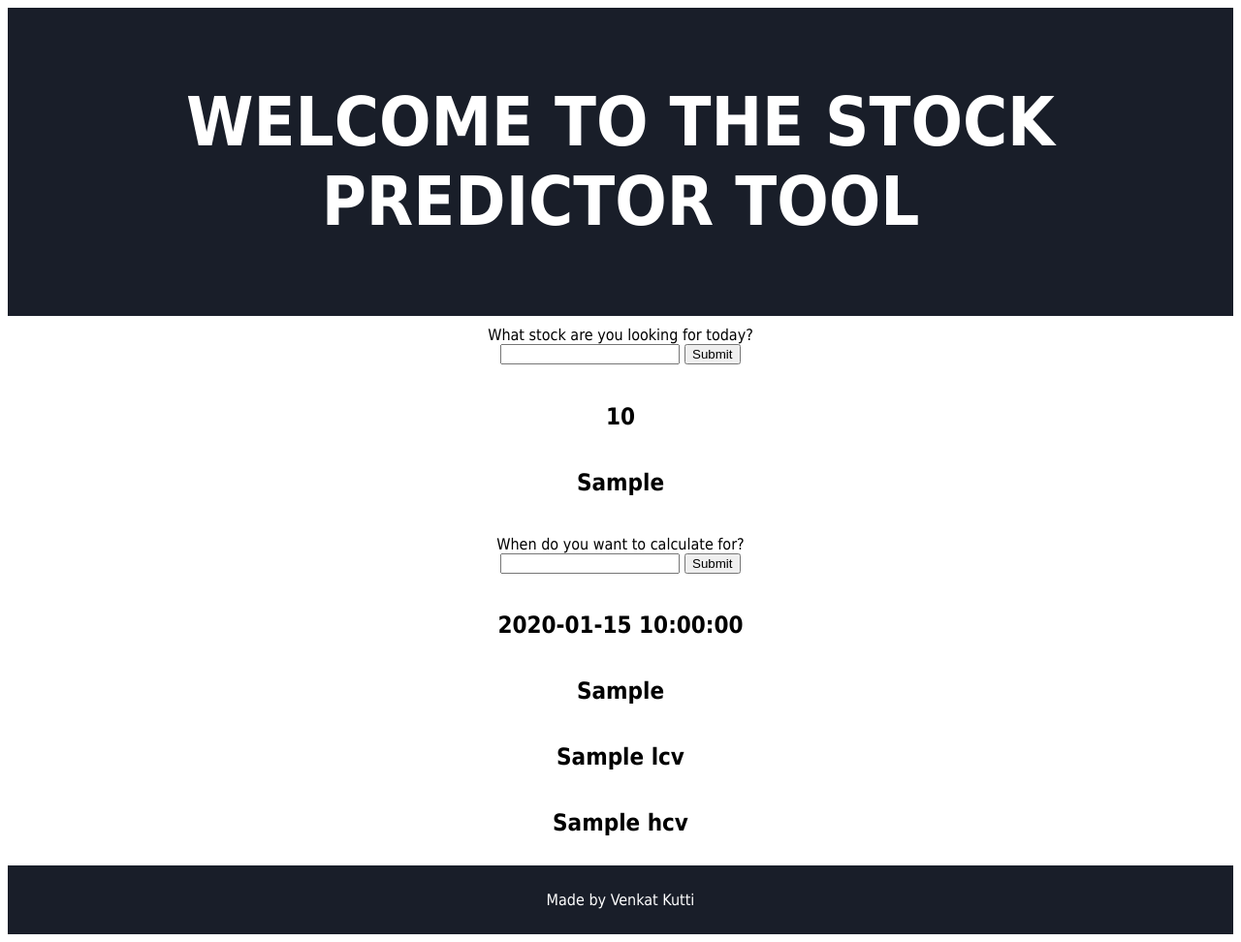
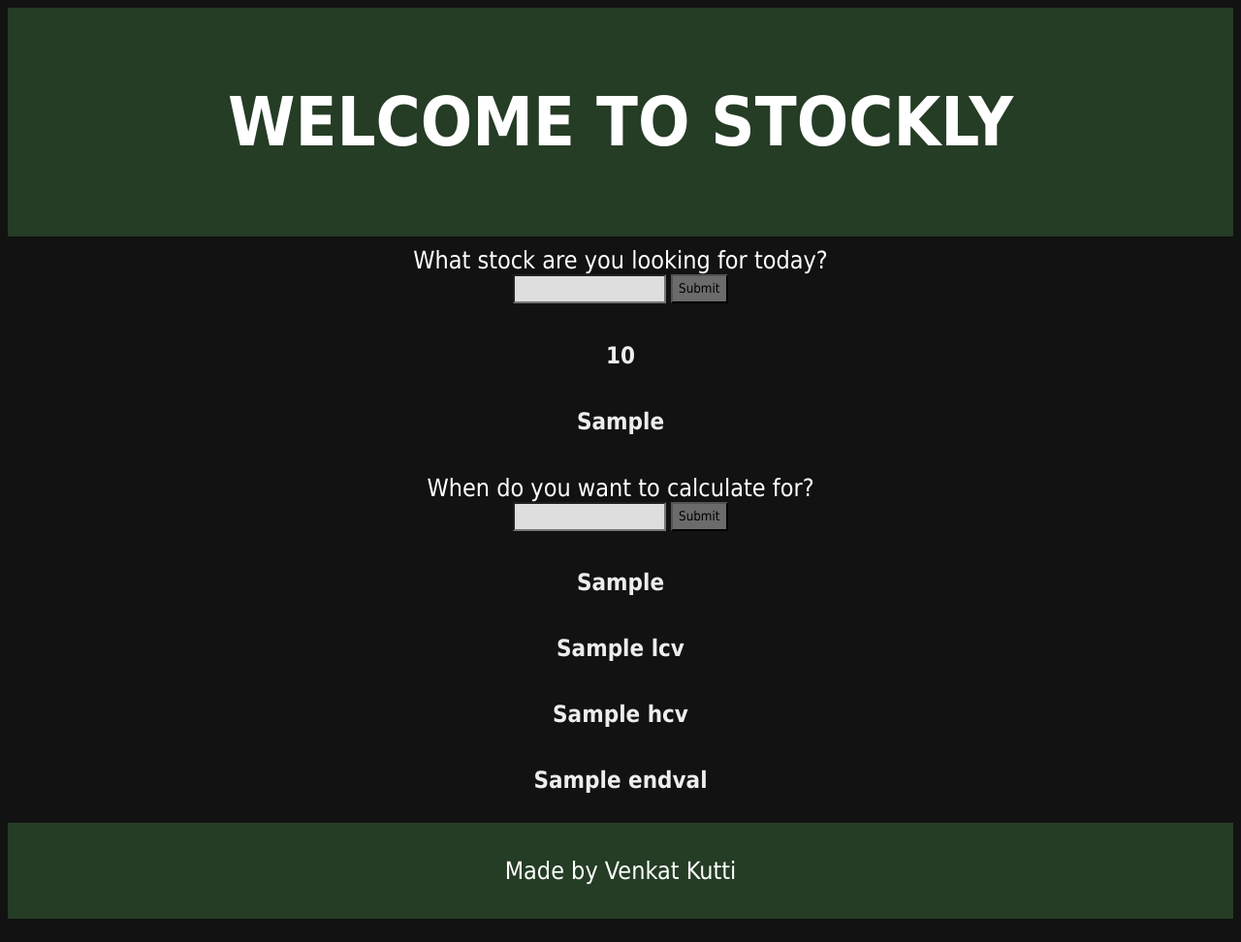
Before and after one commit to Vkutti/stockly, a Flask app: template StockApp/templates/homepage.html in a window 1280 px wide. Shown: the whole page at 97% size. After the commit the page ends 948 px from the top, so only its background shows below. Run offline with Flask 3, Linux system fonts and the light colour scheme; the template is opened without the code that fills it: most values are stand-ins (such as "Sample title", 1, 10 or a date in 2020).

Commit message:
Update homepage.html

```diff
--- a/StockApp/templates/homepage.html
+++ b/StockApp/templates/homepage.html
@@ -11,11 +11,12 @@
 
 body {
   font-family: Tahoma;
+  background-color: #121212;
 }
 
 /* Style the header */
 header {
-  background-color: #191E29;
+  background-color: #253c25;
   font-family: Tahoma;
   padding: 30px;
   text-align: center;
@@ -49,21 +50,45 @@
 section {
   padding: 10px;
   text-align: center;
-  color: Black;
+  color: White;
+  font-family: Tahoma;
+
+}
+
+input {
+    font-family: Tahoma;
+    height: 30px;
+    background-color: #dedede;
+}
+
+button {
+    height: 30px;
+    background-color: #6b6b6b;
+    font-family: Tahoma;
+
+}
+
+label{
+    font-family: Tahoma;
+    font-size: 25px;
 }
 
 h2 {
   padding: 10px;
   text-align: center;
-  color: Black;
+  color: #ededed;
+  font-family: Tahoma;
 }
 
 /* Style the footer */
 footer {
-  background-color: #191E29;
+  background-color: #253c25;
   padding: 10px;
   text-align: center;
+  font-family: Tahoma;
   color: white;
+  font-size: 25px;
+
 }
 
 /* Responsive layout - makes the two columns/boxes stack on top of each other instead of next to each other, on small screens */
@@ -77,7 +102,7 @@
 </head>
 <body>
 <header>
-  <h1>WELCOME TO THE STOCK PREDICTOR TOOL</h1>
+  <h1>WELCOME TO STOCKLY</h1>
 </header>
 
 <section>
@@ -104,13 +129,13 @@
     </form>
 </section>
 
-<h2> {{ date }} </h2>
-
 <h2> {{ cv }} </h2>
 
 <h2> {{ lcv }} </h2>
 
 <h2> {{ hcv }} </h2>
+
+<h2> {{ endval }} </h2>
 
 <footer>
   <p>Made by Venkat Kutti</p>
```
